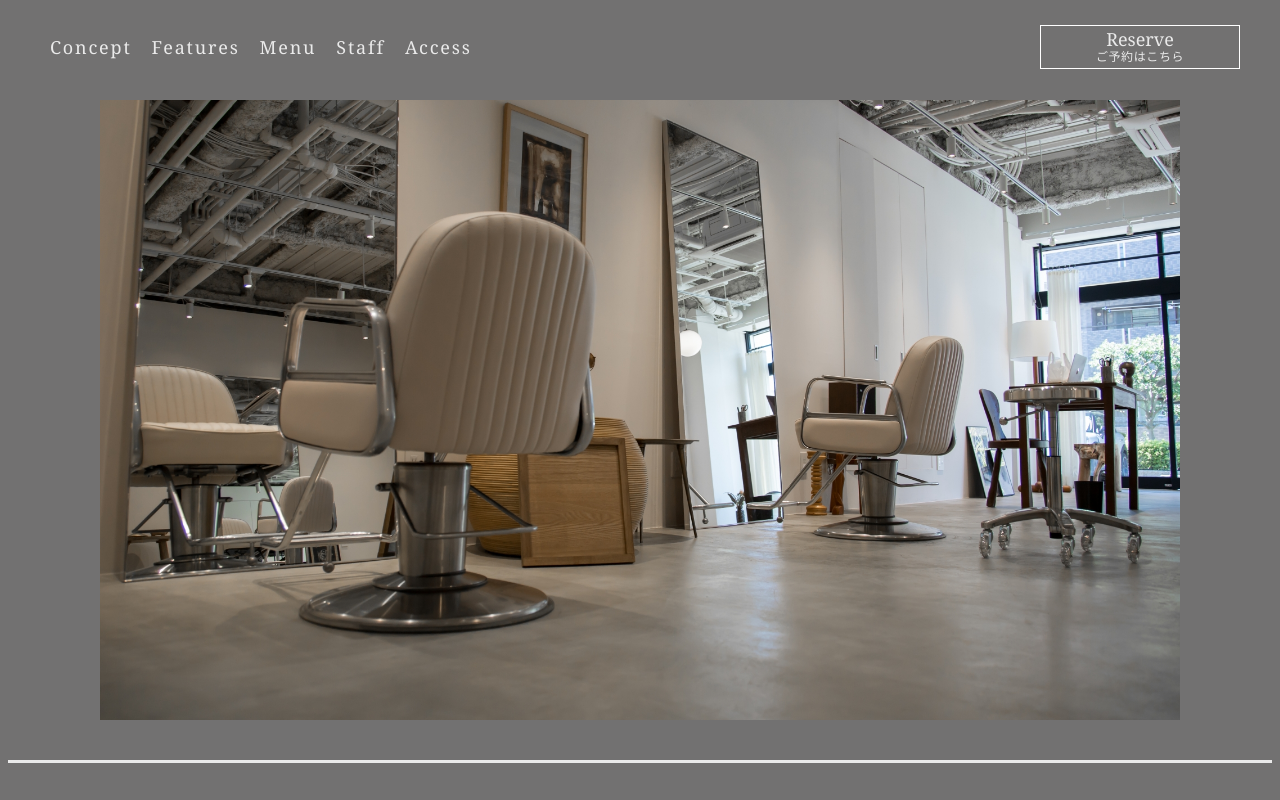
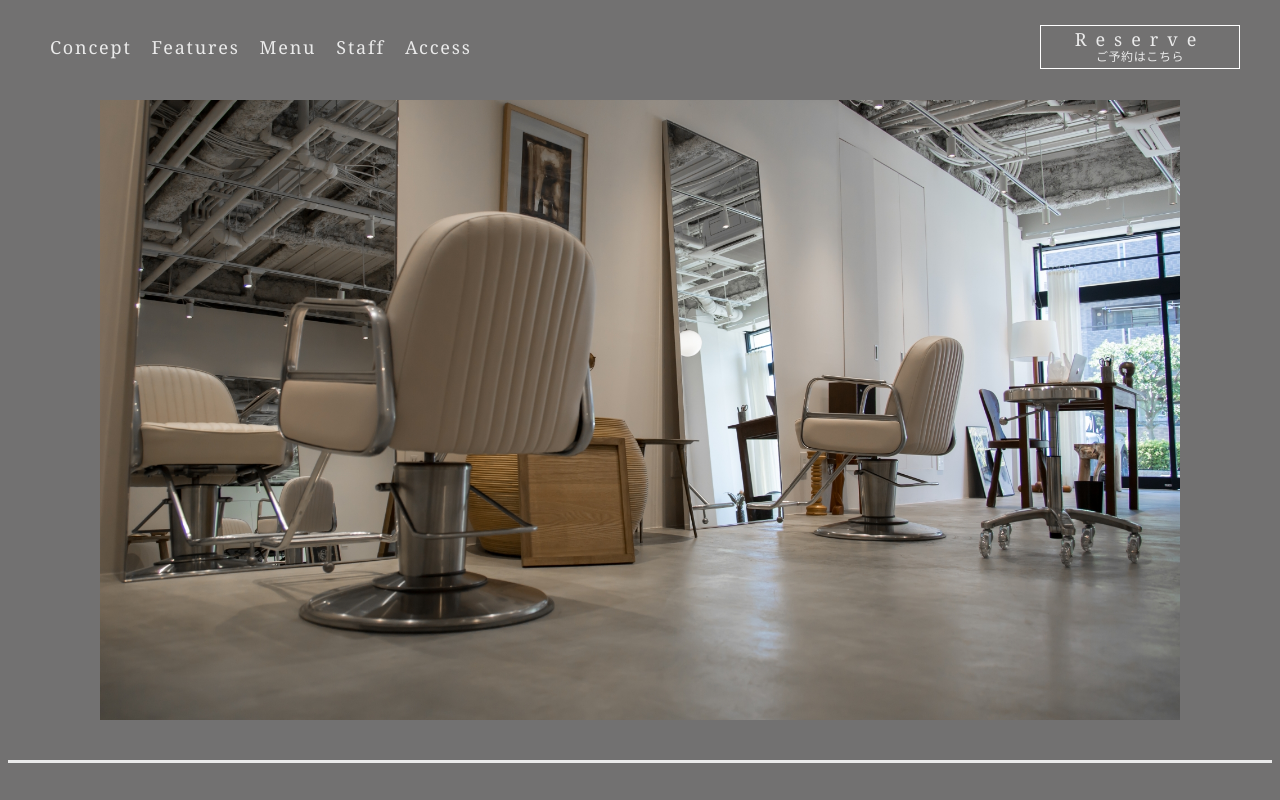
Before and after one commit to tannno-shouta/-surprise-hair, a Next.js app: page / in a window 1280 px wide. Shown: the top 800 px of the page. Built offline with nearby package versions, Linux system fonts and the light colour scheme.

Commit message:
バグ修正

```diff
--- a/src/components/Header.module.css
+++ b/src/components/Header.module.css
@@ -71,7 +71,7 @@
   font-style: normal;
   line-height: 20px;
   text-align: center;
-  letter-spacing: .0.5em;
+  letter-spacing: 0.5em;
   font-family: Georgia, 'Times New Roman', Times, serif;
   color: #eaeaea;
 }
```
